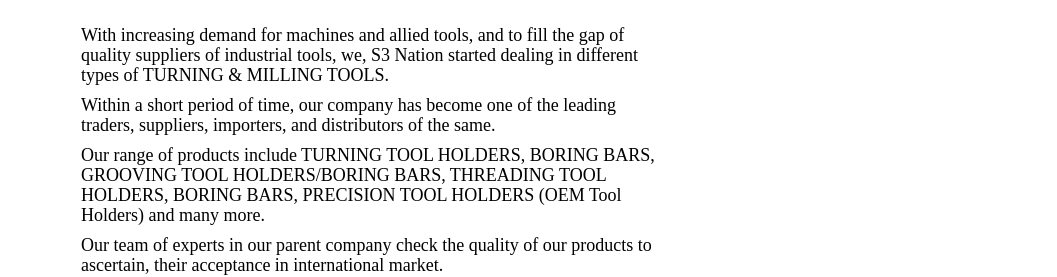
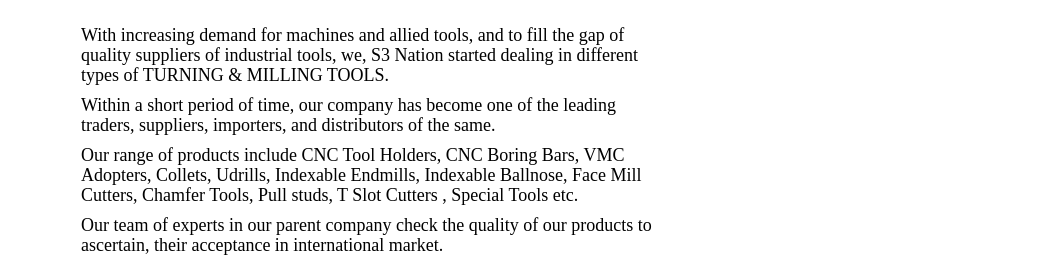
Before and after one commit to hrushi12345/s3nation.com, a plain HTML site: page index.html in a window 1280 px wide. Shown: the part 558-835 px from the top of the page, without its empty margins (114-1171 px from the left). Drawn offline with nearby package versions, Linux system fonts and the light colour scheme; a web font is replaced by a local one.

Commit message:
HT | 3.3 | #InputByCustmer_25Sept2022

```diff
--- a/index.html
+++ b/index.html
@@ -2,7 +2,8 @@
 <!DOCTYPE html PUBLIC "-//W3C//DTD XHTML 1.0 Transitional//EN" "http://www.w3.org/TR/xhtml1/DTD/xhtml1-transitional.dtd">
 <html xmlns="http://www.w3.org/1999/xhtml">
 <head>
-<meta http-equiv="Content-Type" content="text/html; charset=utf-8" />
+<!-- <meta http-equiv="Content-Type" content="text/html; charset=utf-8" /> -->
+<meta http-equiv="Content-Type" name="viewport" content="width=device-width, initial-scale=1">
 <title> S3 Nation </title>
 <link rel="stylesheet" type="text/css" href="fonts/font.css">
 <link href="css/style.css" rel="stylesheet" type="text/css" />
@@ -172,9 +173,9 @@
               suppliers, importers, and distributors of the same.
             </p>
             <p class="margin">
-              Our range of products include TURNING TOOL
-              HOLDERS, BORING BARS, GROOVING TOOL HOLDERS/BORING BARS, THREADING TOOL HOLDERS, BORING BARS,
-              PRECISION TOOL HOLDERS (OEM Tool Holders) and many more.
+              Our range of products include CNC Tool Holders, CNC Boring Bars, VMC Adopters, Collets, Udrills,
+              Indexable Endmills, Indexable Ballnose, Face Mill Cutters, Chamfer Tools, Pull studs, T Slot
+              Cutters , Special Tools etc.
             </p>
             <p class="margin">
               Our team of experts in our parent company check the quality of our products to ascertain,
```
Also changed, not shown: about.html (+2 -1 lines), contact.html (+2 -1 lines), products.html (+2 -1 lines), productsdetail.html (+2 -1 lines).
